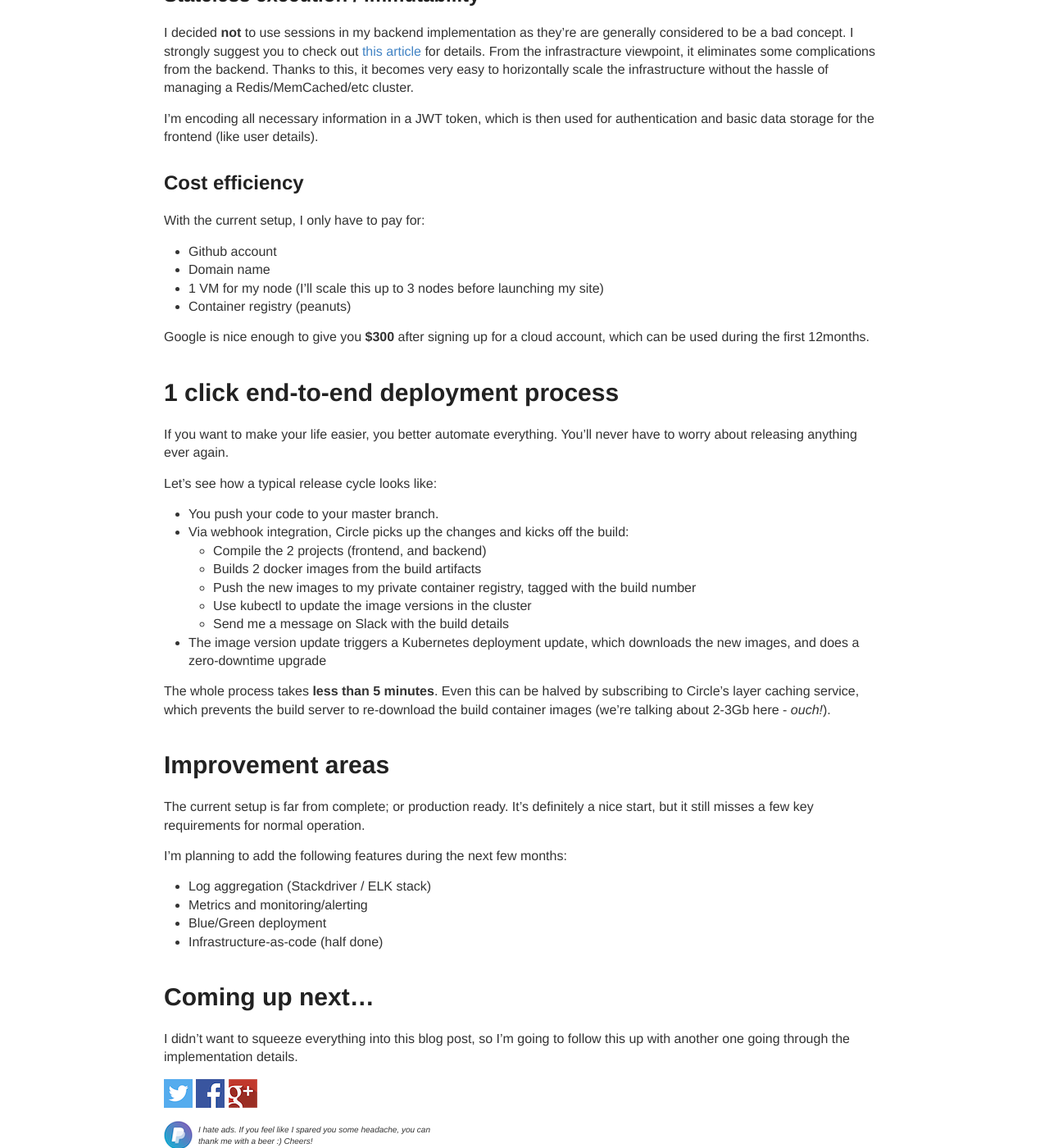
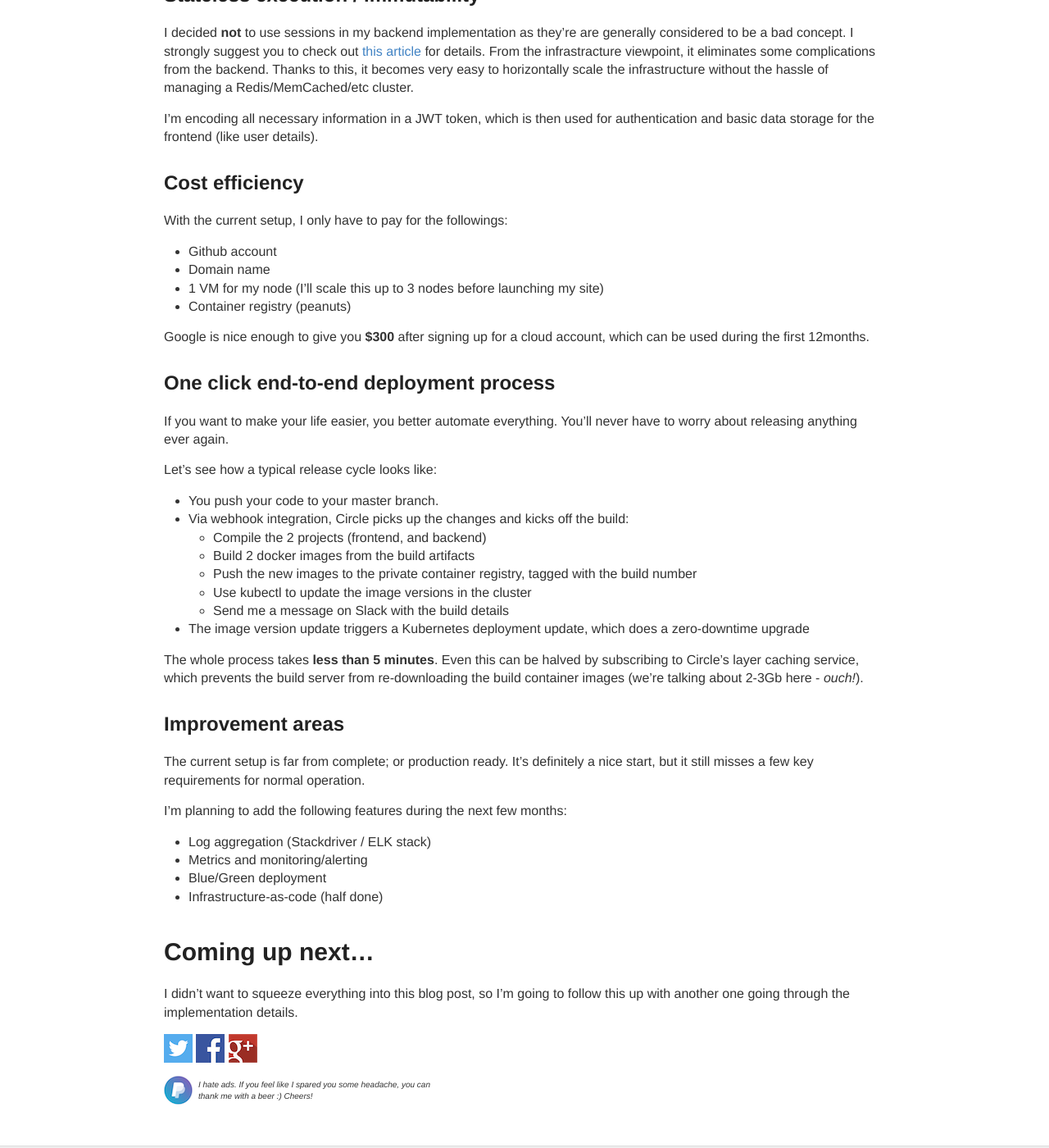
Before and after one commit to santatamas/blog, a Jekyll site: the page built from _posts/2017-10-01-Building-Blu-Infrastructure.md, in a window 1280 px wide and 1400 px high, scrolled down 1987 px. Shown: the whole window at 82% size. Built offline with Jekyll 4.4.1, drawn with Linux system fonts in a browser that asks for light colours; comment, search, counter and statistics services are not loaded.

Commit message:
phrasing

```diff
--- a/_posts/2017-10-01-Building-Blu-Infrastructure.md
+++ b/_posts/2017-10-01-Building-Blu-Infrastructure.md
@@ -55,7 +55,7 @@ From the infrastracture viewpoint, it eliminates some complications from the bac
 I'm encoding all necessary information in a JWT token, which is then used for authentication and basic data storage for the frontend (like user details).
 
 ## Cost efficiency
-With the current setup, I only have to pay for:
+With the current setup, I only have to pay for the followings:
 
 * Github account
 * Domain name
@@ -64,7 +64,7 @@ With the current setup, I only have to pay for:
 
 Google is nice enough to give you **$300** after signing up for a cloud account, which can be used during the first 12months.
 
-# 1 click end-to-end deployment process
+## One click end-to-end deployment process
 If you want to make your life easier, you better automate everything. You'll never have to worry about releasing anything ever again.
 
 Let's see how a typical release cycle looks like:
@@ -72,15 +72,15 @@ Let's see how a typical release cycle looks like:
 * You push your code to your master branch.
 * Via webhook integration, Circle picks up the changes and kicks off the build:
   * Compile the 2 projects (frontend, and backend)
-  * Builds 2 docker images from the build artifacts
-  * Push the new images to my private container registry, tagged with the build number
+  * Build 2 docker images from the build artifacts
+  * Push the new images to the private container registry, tagged with the build number
   * Use kubectl to update the image versions in the cluster
   * Send me a message on Slack with the build details
-* The image version update triggers a Kubernetes deployment update, which downloads the new images, and does a zero-downtime upgrade
+* The image version update triggers a Kubernetes deployment update, which does a zero-downtime upgrade
 
-The whole process takes **less than 5 minutes**. Even this can be halved by subscribing to Circle's layer caching service, which prevents the build server to re-download the build container images (we're talking about 2-3Gb here - *ouch!*).
+The whole process takes **less than 5 minutes**. Even this can be halved by subscribing to Circle's layer caching service, which prevents the build server from re-downloading the build container images (we're talking about 2-3Gb here - *ouch!*).
 
-# Improvement areas
+## Improvement areas
 The current setup is far from complete; or production ready. It's definitely a nice start, but it still misses a few key requirements for normal operation.
 
 I'm planning to add the following features during the next few months:
```
